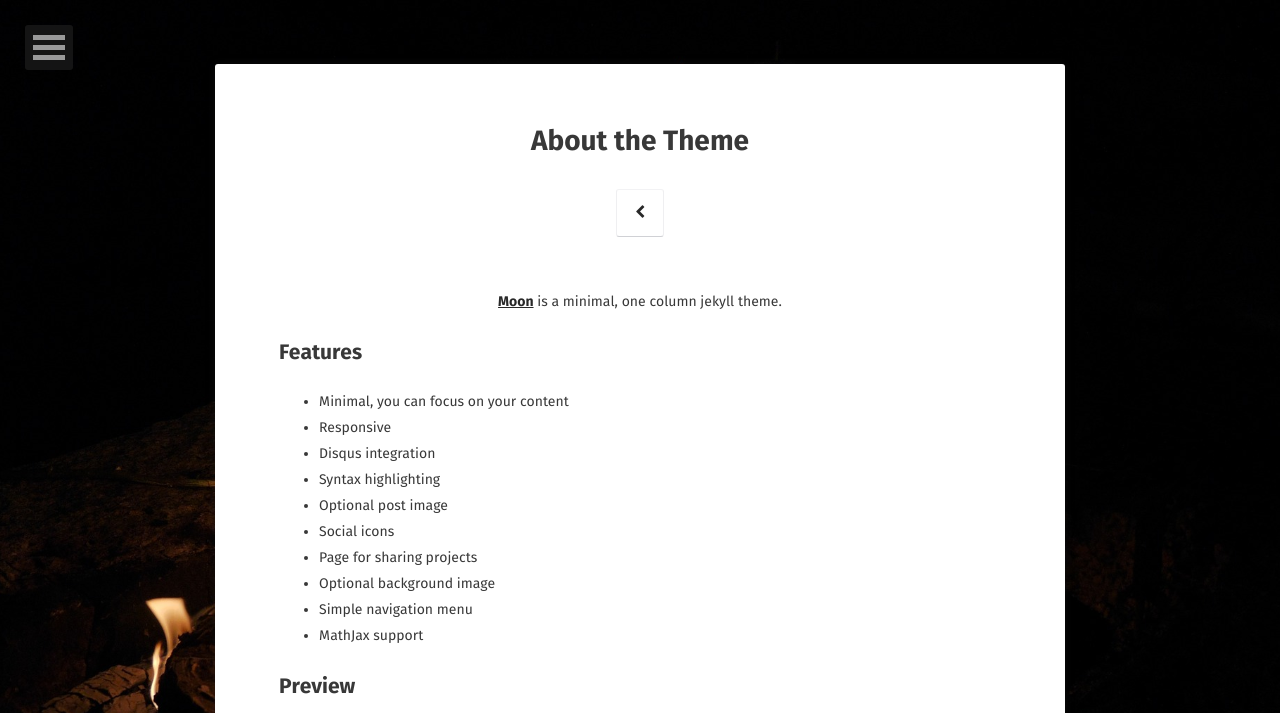
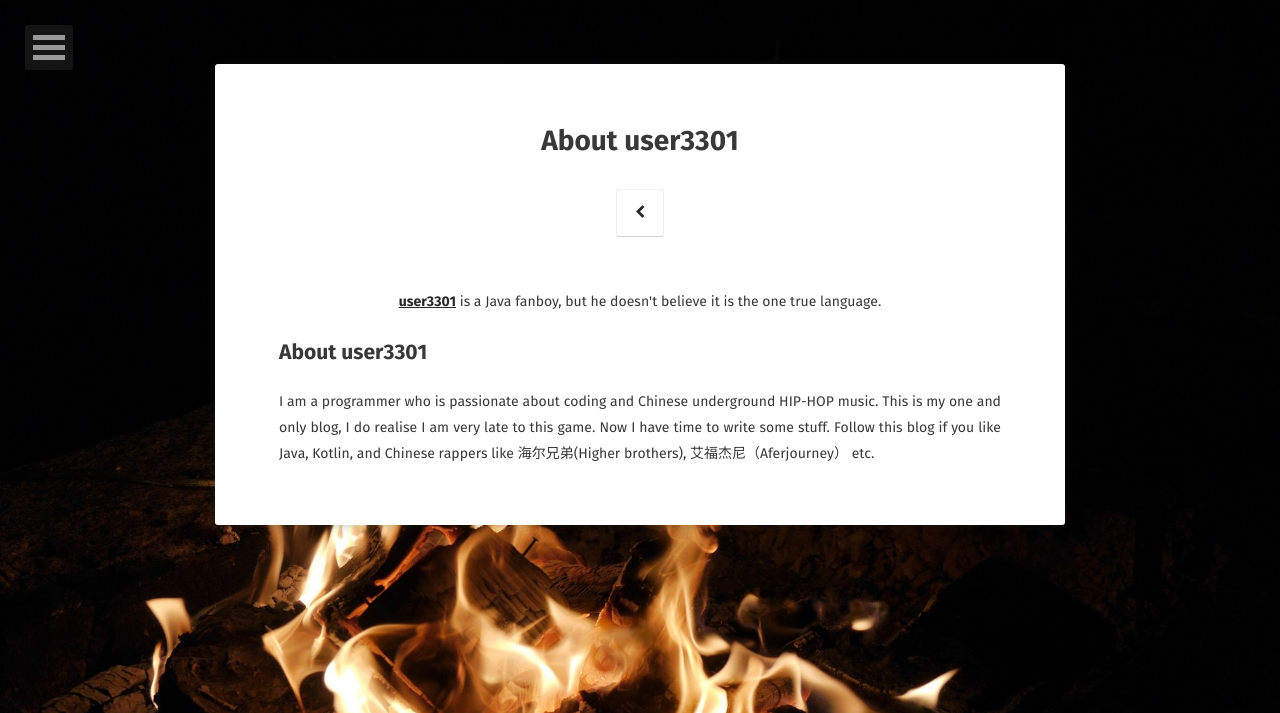
Before and after one commit to user3301/user3301.github.io, a Jekyll site: the page built from about/index.md, in a window 1280 px wide. Shown: the top 713 px of the page. Built offline with Jekyll 4.4.1, drawn with Linux system fonts in a browser that asks for light colours; some web fonts are replaced; some of the changed text lies outside the part shown; grey boxes are pictures that could not be loaded.

Commit message:
about me page uploaded

```diff
--- a/_config.yml
+++ b/_config.yml
@@ -26,7 +26,7 @@ sass:
   style:            compressed
 
 # Comments
-disqus_shortname:   taylantatli
+disqus_shortname:   user3301
 
 # Social
 # if you don't have any of social below, comment the line.
--- a/_includes/nav.html
+++ b/_includes/nav.html
@@ -10,7 +10,7 @@
 						<h4>{{ site.title }}</h4>
 						<p>{{ site.description }}</p>
 					</li>
-					<li><a href="{{ site.url }}/about/"><span class="btn btn-inverse">Learn More</span></a></li>
+					<li><a href="{{ site.url }}/about/"><span class="btn btn-inverse">About</span></a></li>
 					{% if site.email %}<li>
                         <a href="mailto:{{ site.email }}" target="_blank" rel="noopener noreferrer"><i class="fa fa-fw fa-envelope-square"></i> Email</a>
                     </li>{% endif %}
--- a/about/index.md
+++ b/about/index.md
@@ -1,37 +1,12 @@
 ---
 layout: page
-title: About the Theme
-tags: [about, Jekyll, theme, moon]
-date: 2016-03-21
+title: About user3301
+tags: [about, user3301]
+date: 2017-06-11
 comments: false
 ---
 
-<center><a href="http://taylantatli.github.io/Moon"><b>Moon</b></a> is a minimal, one column jekyll theme.</center>
+<center><a href="http://github.com/user3301"><b>user3301</b></a> is a Java fanboy, but he doesn't believe it is the one true language.</center>
 
-## Features
-* Minimal, you can focus on your content
-* Responsive
-* Disqus integration
-* Syntax highlighting
-* Optional post image
-* Social icons
-* Page for sharing projects
-* Optional background image
-* Simple navigation menu
-* MathJax support
-
-## Preview
-
-{% capture images %}
-    https://cloud.githubusercontent.com/assets/754514/14509720/61c61058-01d6-11e6-93ab-0918515ecd56.png
-    https://cloud.githubusercontent.com/assets/754514/14509716/61ac6c8e-01d6-11e6-879f-8308883de790.png
-{% endcapture %}
-{% include gallery images=images caption="Screenshots of Moon Theme" cols=2 %}
-
-See a [live version of Moon](http://taylantatli.github.io/Moon) hosted on GitHub.
-
-## Getting Started
-
-To learn how to install and use this theme check out the [Setup Guide](http://taylantatli.me/Moon/moon-theme/) for more information.
-
-[Install Moon](https://github.com/TaylanTatli/Moon){: .btn}
+## About user3301
+I am a programmer who is passionate about coding and Chinese underground HIP-HOP music. This is my one and only blog, I do realise I am very late to this game. Now I have time to write some stuff. Follow this blog if you like Java, Kotlin, and Chinese rappers like 海尔兄弟(Higher brothers), 艾福杰尼（Aferjourney） etc.
```
